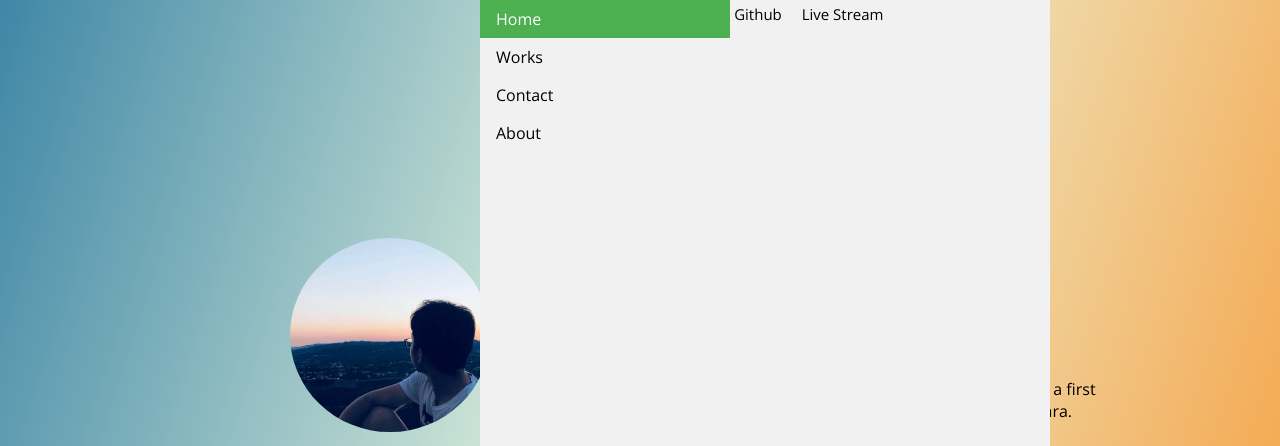
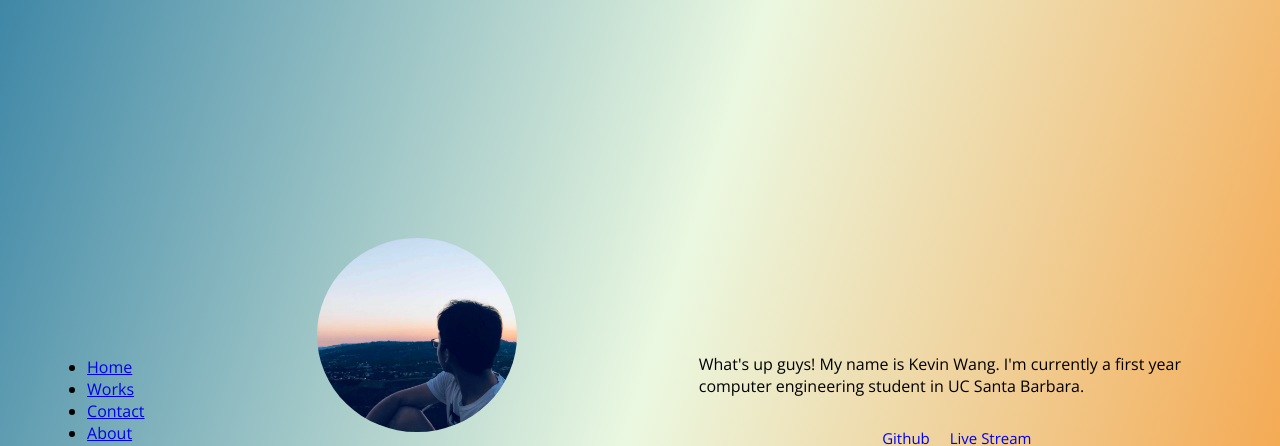
Before and after one commit to Kev1nWangsus/html, a plain HTML site: page index.html in a window 1280 px wide. Shown: the top 446 px of the page. Drawn offline with nearby package versions, Linux system fonts and the light colour scheme.

Commit message:
Update test.css

```diff
--- a/test.css
+++ b/test.css
@@ -16,34 +16,6 @@ html, body {
 	display: flex;
 	flex-direction: row;
 	height: 100%;
-}
-
-ul {
-  	list-style-type: none;
-  	margin: 0;
-  	padding: 0;
-  	width: 25%;
-  	background-color: #f1f1f1;
-  	position: fixed;
-  	height: 100%;
-  	overflow: auto;
-}
-
-li a {
-  	display: block;
-  	color: #000;
-  	padding: 8px 16px;
-  	text-decoration: none;
-}
-
-li a.active {
-  	background-color: #4CAF50;
-  	color: white;
-}
-
-li a:hover:not(.active) {
-  	background-color: #555;
-  	color: white;
 }
 
 .name {
```
